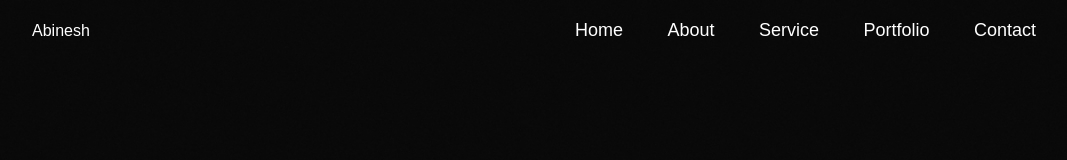
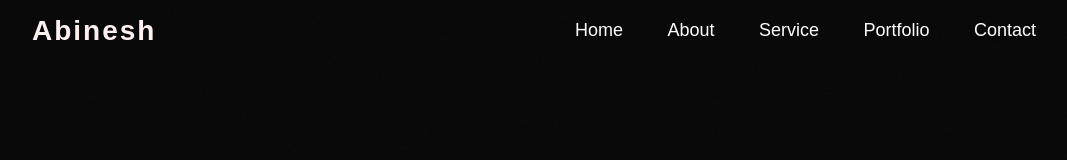
Before and after one commit to abinesh-dev-25/Portfolio, a plain HTML site: page index.html in a window 1280 px wide. Shown: the top 160 px of the page, without its empty margins (96-1163 px from the left). Drawn offline with Linux system fonts and the light colour scheme.

Commit message:
Update style.css

```diff
--- a/style.css
+++ b/style.css
@@ -34,10 +34,17 @@ nav {
     flex-wrap: wrap;
 }
 
-.logo {
-    width: 120px;
-    border-radius: 65%;
+.logo-text {
+    display: flex;
+    align-items: center;
+    gap: 10px; /* space between logo and text */
+    font-size: 28px;
+    font-weight: 700;
+    font-family: 'Segoe UI', Tahoma, Geneva, Verdana, sans-serif;
+    color: #fff0f0;
+    letter-spacing: 2px;
 }
+
 
 nav ul li {
     display: inline-block;
```
